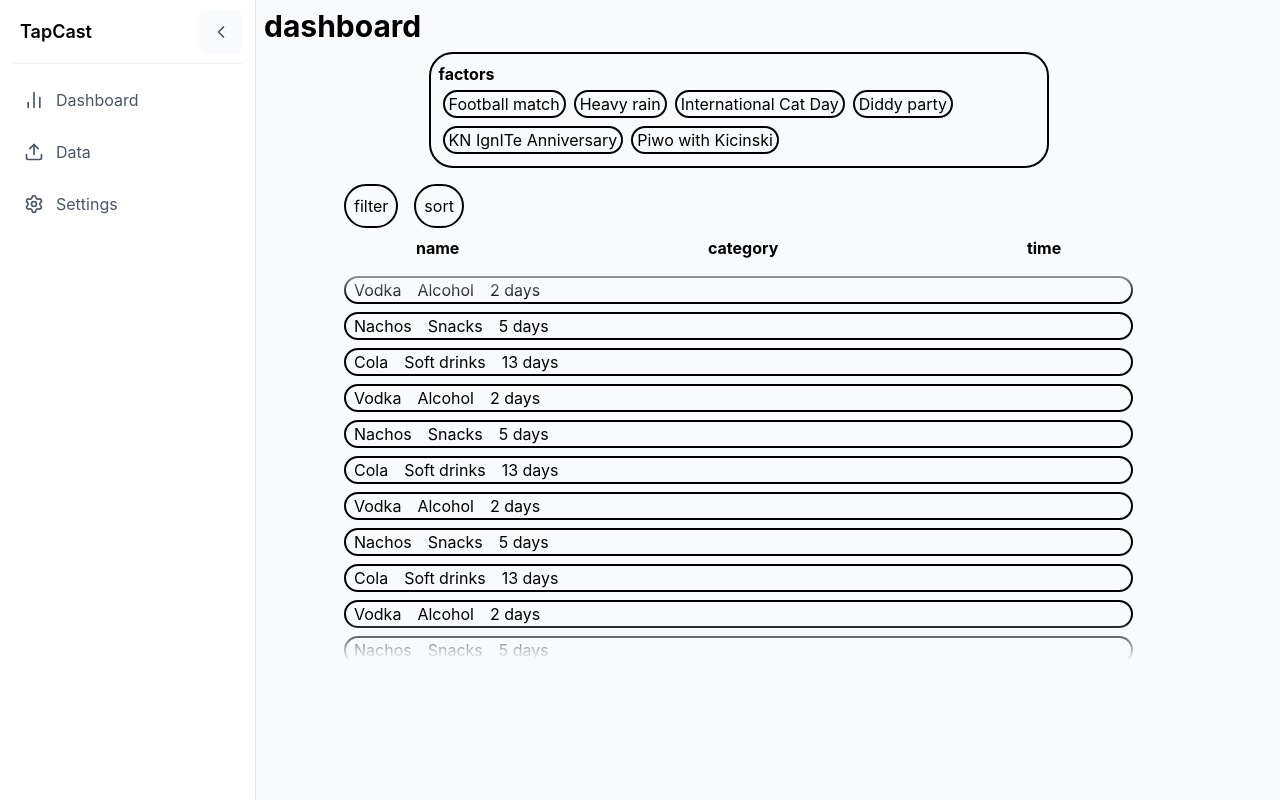
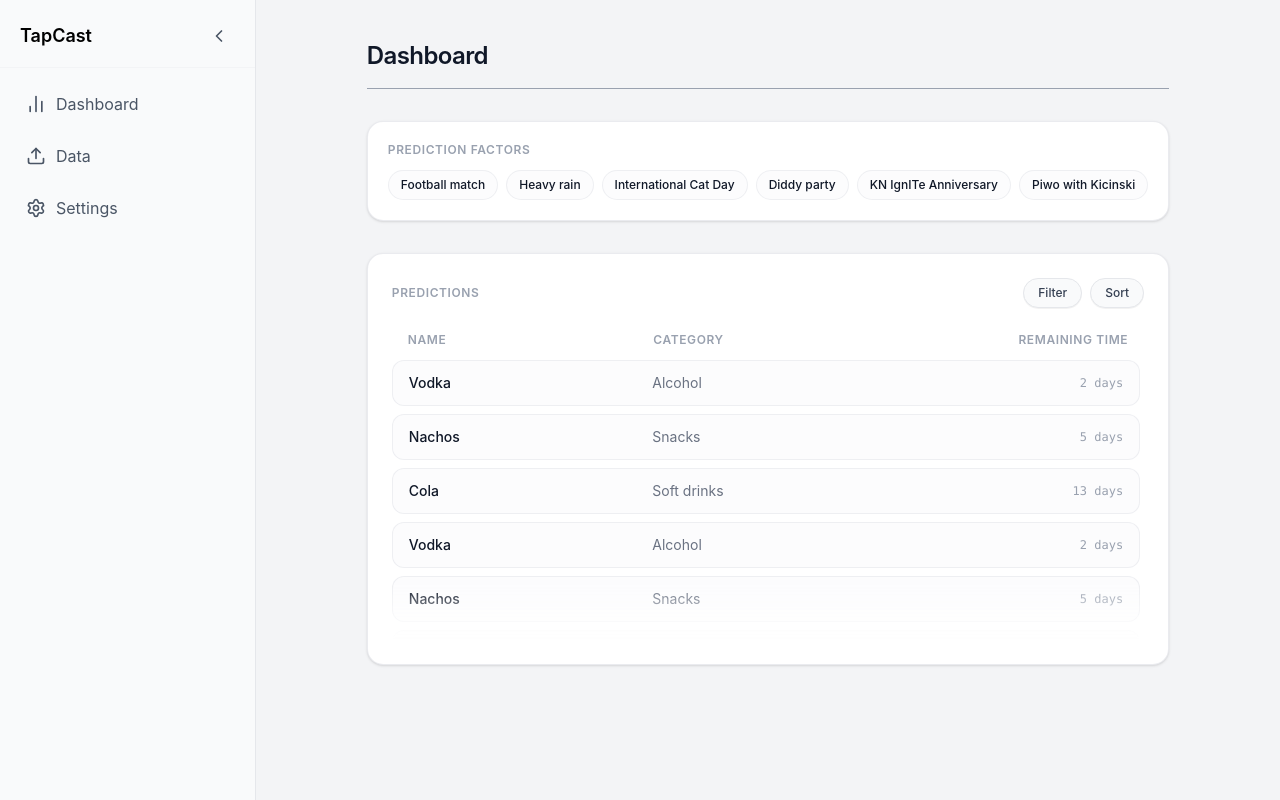
Before and after one commit to KN-IgnITe/tapcast, a React (Vite) app in the folder frontend/: page / in a window 1280 px wide. Built offline with nearby package versions, Linux system fonts and the light colour scheme.

Commit message:
feat(frontend): stylize shell

```diff
--- a/frontend/src/Shell.tsx
+++ b/frontend/src/Shell.tsx
@@ -19,22 +19,23 @@ export default function Shell() {
 
     return (
         <>
-            <div className="flex min-h-screen bg-gray-50">
+            <div className="flex min-h-screen bg-gray-100">
                 <aside
-                    className={`bg-white border-r border-gray-200 flex flex-col justify-between transition-all duration-300 ease-in-out ${isOpen ? "w-64" : "w-18"}`}
+                    className={`bg-gray-50 border-r border-gray-200 flex flex-col justify-between transition-all duration-300 ease-in-out ${isOpen ? "w-64" : "w-18"}`}
                 >
                     <div>
                         {/* header */}
-                        <div className="flex mx-3 items-center justify-between h-16 border-b border-gray-100">
+                        <div className="flex mt-1 p-3 items-center justify-between h-16 border-b border-gray-100">
                             <div
-                                className={`flex mx-2 gap-2 font-semibold text-lg transition-opacity duration-200 ${isOpen ? "opacity-100" : "opacity-0 hidden"}`}
+                                className={`flex font-semibold text-lg transition-all duration-300 whitespace-nowrap overflow-hidden ${isOpen ? "opacity-100 max-w-xs mx-2" : "opacity-0 max-w-0 mx-0"}`}
                             >
                                 <span>TapCast</span>
                             </div>
 
+                            {/* chevron */}
                             <button
                                 onClick={() => setIsOpen(!isOpen)}
-                                className="p-3 rounded-lg bg-gray-50 hover:bg-gray-100 text-gray-600 dynamic-toggle"
+                                className={`flex items-center justify-center h-12 rounded-xl hover:bg-gray-200 transition-colors text-gray-600 w-12 cursor-pointer`}
                             >
                                 {isOpen ? (
                                     <ChevronLeft size={20} />
@@ -50,16 +51,21 @@ export default function Shell() {
                                 <a
                                     key={index}
                                     href="#"
-                                    className="flex items-center p-3 rounded-xl text-gray-600 hover:bg-gray-50 transition-colors group relative"
+                                    className="flex items-center p-3 rounded-xl text-gray-600 hover:bg-gray-200 transition-colors group relative"
                                 >
-                                    <div className="shrink-0">{item.icon}</div>
+                                    {/* icon */}
+                                    <div className="flex items-center justify-center shrink-0 border-2 border-transparent">
+                                        {item.icon}
+                                    </div>
 
+                                    {/* label */}
                                     <span
-                                        className={`ml-3 transition-all duration-300 whitespace-nowrap ${isOpen ? "opacity-100" : "opacity-0 w-0 overflow-hidden"}`}
+                                        className={`flex transition-all duration-300 whitespace-nowrap overflow-hidden ${isOpen ? "opacity-100 max-w-xs mx-2" : "opacity-0 max-w-0 mx-0"}`}
                                     >
                                         {item.label}
                                     </span>
 
+                                    {/* hover label */}
                                     {isOpen || (
                                         <div className="absolute left-full ml-4 rounded-md px-2 py-1 bg-gray-900 text-white text-xs invisible opacity-0 -translate-x-2 transition-all group-hover:visible group-hover:opacity-100 group-hover:translate-x-0 z-50 whitespace-nowrap">
                                             {item.label}
@@ -70,6 +76,8 @@ export default function Shell() {
                         </nav>
                     </div>
                 </aside>
+
+                {/* content */}
                 <Dashboard></Dashboard>
             </div>
         </>
--- a/frontend/src/dashboard/Dashboard.tsx
+++ b/frontend/src/dashboard/Dashboard.tsx
@@ -8,75 +8,105 @@ const factors = [
 ];
 
 const predictions = [
-    { name: "Vodka", category: "Alcohol", time: "2 days" },
-    { name: "Nachos", category: "Snacks", time: "5 days" },
-    { name: "Cola", category: "Soft drinks", time: "13 days" },
-    { name: "Vodka", category: "Alcohol", time: "2 days" },
-    { name: "Nachos", category: "Snacks", time: "5 days" },
-    { name: "Cola", category: "Soft drinks", time: "13 days" },
-    { name: "Vodka", category: "Alcohol", time: "2 days" },
-    { name: "Nachos", category: "Snacks", time: "5 days" },
-    { name: "Cola", category: "Soft drinks", time: "13 days" },
-    { name: "Vodka", category: "Alcohol", time: "2 days" },
-    { name: "Nachos", category: "Snacks", time: "5 days" },
-    { name: "Cola", category: "Soft drinks", time: "13 days" },
-    { name: "Vodka", category: "Alcohol", time: "2 days" },
-    { name: "Nachos", category: "Snacks", time: "5 days" },
-    { name: "Cola", category: "Soft drinks", time: "13 days" },
+    { id: 0, name: "Vodka", category: "Alcohol", time: "2 days" },
+    { id: 1, name: "Nachos", category: "Snacks", time: "5 days" },
+    { id: 2, name: "Cola", category: "Soft drinks", time: "13 days" },
+    { id: 3, name: "Vodka", category: "Alcohol", time: "2 days" },
+    { id: 4, name: "Nachos", category: "Snacks", time: "5 days" },
+    { id: 5, name: "Cola", category: "Soft drinks", time: "13 days" },
+    { id: 6, name: "Vodka", category: "Alcohol", time: "2 days" },
+    { id: 7, name: "Nachos", category: "Snacks", time: "5 days" },
+    { id: 8, name: "Cola", category: "Soft drinks", time: "13 days" },
+    { id: 9, name: "Vodka", category: "Alcohol", time: "2 days" },
+    { id: 10, name: "Nachos", category: "Snacks", time: "5 days" },
+    { id: 11, name: "Cola", category: "Soft drinks", time: "13 days" },
+    { id: 12, name: "Vodka", category: "Alcohol", time: "2 days" },
+    { id: 13, name: "Nachos", category: "Snacks", time: "5 days" },
+    { id: 14, name: "Cola", category: "Soft drinks", time: "13 days" },
 ];
 
 function Dashboard() {
     return (
-        <div>
-            <h1 className="text-3xl font-bold m-2 mr-200">dashboard</h1>
+        <div className="min-h-screen p-6 md:p-10 max-w-4xl mx-auto space-y-8 font-sans text-gray-900">
+            {/* header */}
+            <header className="border-b border-gray-400 pb-4">
+                <h1 className="text-2xl font-semibold tracking-tight text-gray-900">
+                    Dashboard
+                </h1>
+            </header>
 
-            {/* factors */}
-            <div className="border-2 rounded-3xl w-fit mx-auto p-2 m-2">
-                <h1 className="font-bold">factors</h1>
-                <div className="flex flex-wrap w-fit max-w-150">
-                    {factors.map((factor) => (
-                        <p className="border-2 rounded-3xl px-1 m-1">
+            {/* factors section */}
+            <section className="bg-white border border-gray-200/80 rounded-2xl p-5 shadow-sm space-y-3">
+                <h2 className="text-xs font-semibold uppercase tracking-wider text-gray-400">
+                    prediction factors
+                </h2>
+                <div className="flex flex-wrap gap-2">
+                    {factors.map((factor, index) => (
+                        <span
+                            key={index}
+                            className="text-xs font-medium px-3 py-1.5 rounded-2xl transition-colors bg-gray-50/50 border border-gray-200/60 hover:bg-white hover:border-gray-300 cursor-default"
+                        >
                             {factor}
-                        </p>
+                        </span>
                     ))}
+                </div>
+            </section>
+
+            {/* predictions section */}
+            <section className="bg-white border border-gray-200/80 rounded-2xl p-6 shadow-sm space-y-5">
+                {/* controls */}
+                <div className="flex items-center justify-between">
+                    <h2 className="text-xs font-semibold uppercase tracking-wider text-gray-400">
+                        Predictions
+                    </h2>
+                    <div className="flex gap-2">
+                        <button className="px-3.5 py-1.5 text-xs font-medium text-gray-700 bg-gray-50 hover:bg-gray-100/80 border border-gray-200 rounded-2xl shadow-2xs transition-all active:scale-95 cursor-pointer">
+                            Filter
+                        </button>
+                        <button className="px-3.5 py-1.5 text-xs font-medium text-gray-700 bg-gray-50 hover:bg-gray-100/80 border border-gray-200 rounded-2xl shadow-2xs transition-all active:scale-95 cursor-pointer">
+                            Sort
+                        </button>
                     </div>
                 </div>
 
-            {/* prediction list */}
-            <div className="px-20">
-                <div>
-                    <button className="border-2 rounded-3xl m-2 p-2">
-                        filter
-                    </button>
-                    <button className="border-2 rounded-3xl m-2 p-2">
-                        sort
-                    </button>
+                {/* table container */}
+                <div className="space-y-2">
+                    {/* column headers */}
+                    <div className="grid grid-cols-3 gap-4 px-4 py-1 text-xs font-semibold uppercase tracking-wider text-gray-400">
+                        <span>name</span>
+                        <span>category</span>
+                        <span className="text-right">remaining time</span>
                     </div>
 
-                <div className="flex justify-between mx-20">
-                    <h1 className="font-bold">name</h1>
-                    <h1 className="font-bold">category</h1>
-                    <h1 className="font-bold">time</h1>
-                </div>
-
+                    {/* list */}
                     <div
-                    className="h-100 overflow-y-auto py-2"
+                        className="h-70 overflow-y-auto space-y-2 pr-1"
                         style={{
                             maskImage:
-                            "linear-gradient(to bottom, transparent, black 10%, black 90%, transparent)",
+                                "linear-gradient(to bottom, black 80%, transparent 100%)",
                             WebkitMaskImage:
-                            "linear-gradient(to bottom, transparent, black 10%, black 90%, transparent)",
+                                "linear-gradient(to bottom, black 80%, transparent 100%)",
                         }}
                     >
-                    {predictions.map((prediction) => (
-                        <div className="flex gap-x-4 border-2 m-2 px-2 rounded-2xl">
-                            <p>{prediction.name}</p>
-                            <p>{prediction.category}</p>
-                            <p>{prediction.time}</p>
+                        {predictions.map((prediction, index) => (
+                            <div
+                                key={prediction.id || index}
+                                className="grid grid-cols-3 gap-4 items-center px-4 py-3 bg-gray-50/50 border border-gray-200/60 rounded-xl text-sm transition-all hover:bg-white hover:border-gray-300 hover:shadow-xs"
+                            >
+                                <span className="truncate font-medium text-gray-900">
+                                    {prediction.name}
+                                </span>
+                                <span className="truncate text-gray-500 font-normal">
+                                    {prediction.category}
+                                </span>
+                                <span className="truncate text-right text-gray-400 font-mono text-xs">
+                                    {prediction.time}
+                                </span>
                             </div>
                         ))}
                     </div>
                 </div>
+            </section>
         </div>
     );
 }
```
Lines whose indentation alone changed are shown as unchanged.
